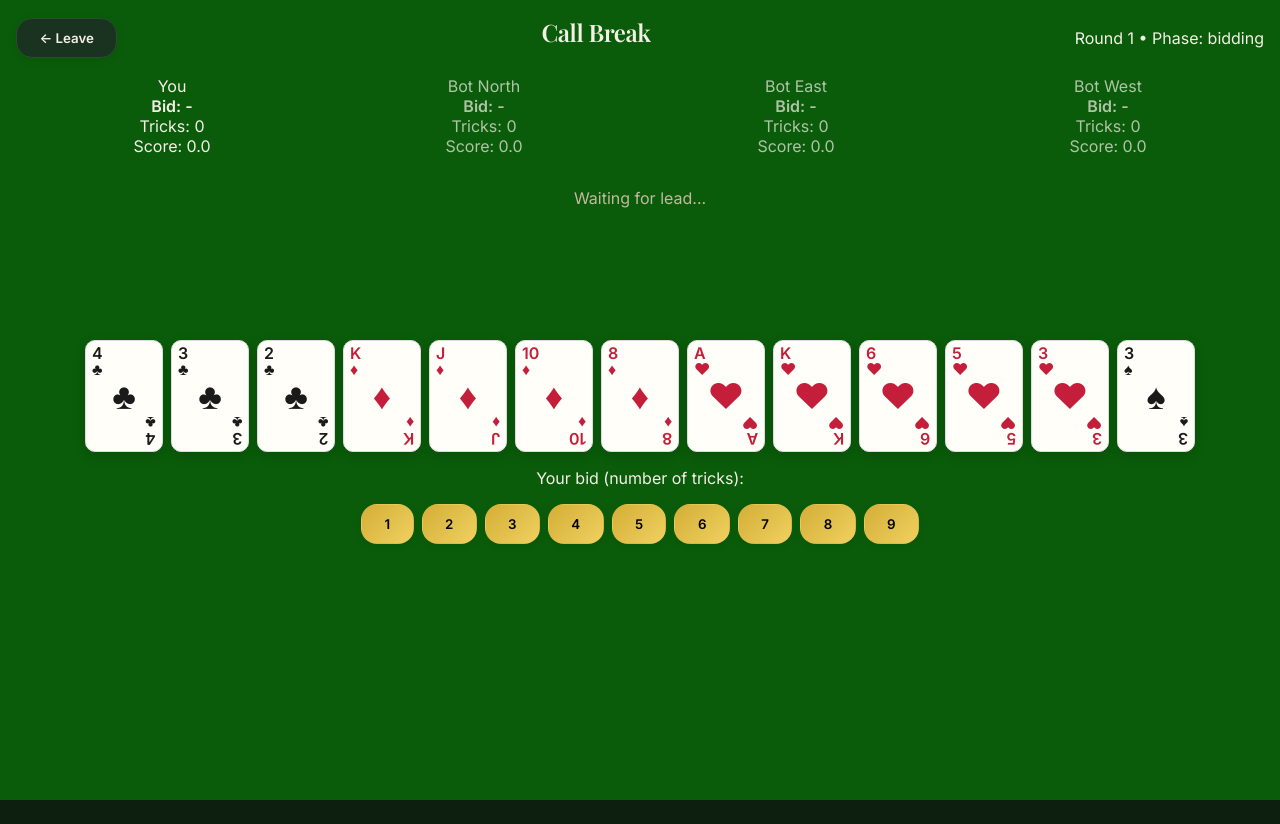
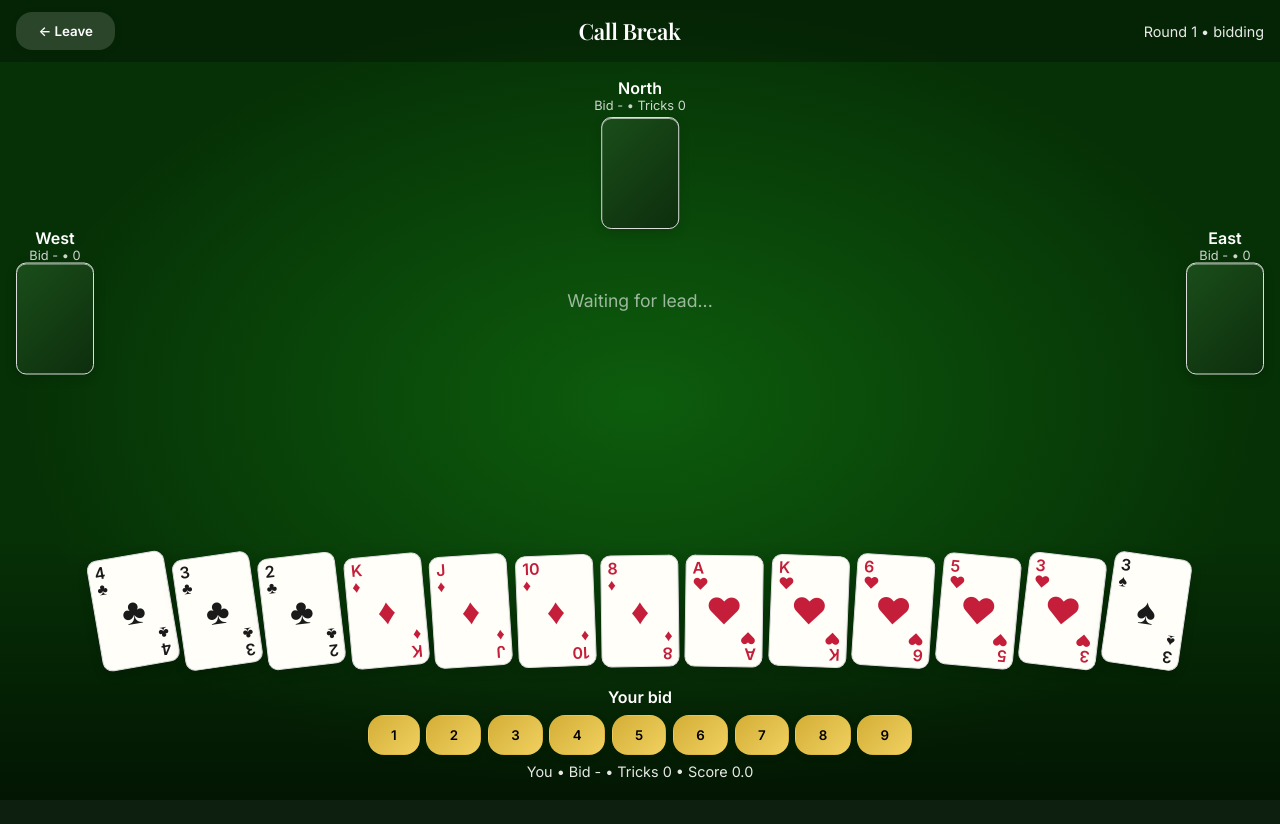
Before and after one commit to risingdragons7/taas_khelam, a React (Vite) app: page /play/call-break in a window 1280 px wide. Built offline with nearby package versions, Linux system fonts and the light colour scheme.

Commit message:
Improve Call Break table layout with fixed hand and dealing feel

```diff
--- a/src/games/callbreak/PlayCallBreak.tsx
+++ b/src/games/callbreak/PlayCallBreak.tsx
@@ -13,7 +13,7 @@ import {
 import { loadProfile, saveProfile, recordMatch } from '../../store/profile';
 import type { Card } from '../../utils/cards';
 
-const PLAYER_NAMES = ['You', 'Bot North', 'Bot East', 'Bot West'];
+const PLAYER_NAMES = ['You', 'North', 'East', 'West'];
 
 export function PlayCallBreak() {
   const navigate = useNavigate();
@@ -21,24 +21,31 @@ export function PlayCallBreak() {
   const [selectedCard, setSelectedCard] = useState<Card | null>(null);
   const [difficulty] = useState<'intermediate'>('intermediate');
   const [showResult, setShowResult] = useState(false);
+  const [dealing, setDealing] = useState(true);
+
+  useEffect(() => {
+    const t = setTimeout(() => setDealing(false), 1200);
+    return () => clearTimeout(t);
+  }, []);
 
   // Bot turns
   useEffect(() => {
+    if (dealing) return;
     if (state.phase === 'bidding' && state.currentBidder !== 0) {
       const timer = setTimeout(() => {
         const bid = botBid(state, state.currentBidder, difficulty);
         setState(prev => placeBid(prev, state.currentBidder, bid));
-      }, 800);
+      }, 700);
       return () => clearTimeout(timer);
     }
     if (state.phase === 'playing' && state.currentPlayer !== 0) {
       const timer = setTimeout(() => {
         const card = botPlay(state, state.currentPlayer, difficulty);
         if (card) setState(prev => playCard(prev, state.currentPlayer, card));
-      }, 1000);
+      }, 900);
       return () => clearTimeout(timer);
     }
-  }, [state.phase, state.currentBidder, state.currentPlayer, state]);
+  }, [state.phase, state.currentBidder, state.currentPlayer, state, dealing]);
 
   useEffect(() => {
     if (state.phase === 'round-end') {
@@ -72,88 +79,154 @@ export function PlayCallBreak() {
   const playerHand = state.hands[0];
   const legalMoves = state.phase === 'playing' && state.currentPlayer === 0 ? getLegalMoves(state, 0) : [];
 
+  const seatStyle = (pos: 'top' | 'left' | 'right'): React.CSSProperties => ({
+    position: 'absolute',
+    ...(pos === 'top' && { top: 16, left: '50%', transform: 'translateX(-50%)' }),
+    ...(pos === 'left' && { left: 16, top: '50%', transform: 'translateY(-50%)' }),
+    ...(pos === 'right' && { right: 16, top: '50%', transform: 'translateY(-50%)' }),
+    textAlign: 'center',
+    zIndex: 2,
+  });
+
   return (
-    <div style={{ minHeight: '100vh', background: 'var(--table)', padding: '1rem', color: 'var(--text)' }}>
-      <header style={{ display: 'flex', justifyContent: 'space-between', alignItems: 'center', marginBottom: '1rem' }}>
-        <button onClick={() => navigate('/')}>← Leave</button>
-        <h2>Call Break</h2>
-        <div>Round {state.round} • Phase: {state.phase}</div>
+    <div style={{
+      height: '100vh',
+      background: 'radial-gradient(ellipse at center, #0d5c0d 0%, #063006 70%)',
+      color: '#fff',
+      display: 'flex',
+      flexDirection: 'column',
+      overflow: 'hidden',
+      position: 'relative',
+    }}>
+      {/* Header */}
+      <header style={{ display: 'flex', justifyContent: 'space-between', alignItems: 'center', padding: '0.75rem 1rem', background: 'rgba(0,0,0,0.25)', zIndex: 10 }}>
+        <button onClick={() => navigate('/')} style={{ background: 'rgba(255,255,255,0.15)', color: '#fff', border: 'none' }}>← Leave</button>
+        <h2 style={{ margin: 0, fontSize: '1.4rem' }}>Call Break</h2>
+        <div style={{ fontSize: '0.9rem', opacity: 0.9 }}>Round {state.round} • {state.phase}</div>
       </header>
 
-      {/* Scores */}
-      <div style={{ display: 'flex', justifyContent: 'space-around', marginBottom: '1rem' }}>
-        {PLAYER_NAMES.map((name, i) => (
-          <div key={i} style={{ textAlign: 'center', opacity: state.currentPlayer === i ? 1 : 0.7 }}>
-            <div>{name}</div>
-            <div style={{ fontWeight: 'bold' }}>Bid: {state.bids[i] ?? '-'}</div>
-            <div>Tricks: {state.tricksWon[i]}</div>
-            <div>Score: {state.scores[i].toFixed(1)}</div>
+      {/* Table area */}
+      <div style={{ flex: 1, position: 'relative' }}>
+        {/* Opponent seats */}
+        <div style={seatStyle('top')}>
+          <div style={{ fontWeight: 600 }}>{PLAYER_NAMES[1]}</div>
+          <div style={{ fontSize: '0.8rem', opacity: 0.8 }}>Bid {state.bids[1] ?? '-'} • Tricks {state.tricksWon[1]}</div>
+          <div style={{ display: 'flex', justifyContent: 'center', marginTop: 4 }}>
+            <PlayingCard card={null} faceDown />
+          </div>
+        </div>
+
+        <div style={seatStyle('left')}>
+          <div style={{ fontWeight: 600 }}>{PLAYER_NAMES[3]}</div>
+          <div style={{ fontSize: '0.8rem', opacity: 0.8 }}>Bid {state.bids[3] ?? '-'} • {state.tricksWon[3]}</div>
+          <PlayingCard card={null} faceDown />
+        </div>
+
+        <div style={seatStyle('right')}>
+          <div style={{ fontWeight: 600 }}>{PLAYER_NAMES[2]}</div>
+          <div style={{ fontSize: '0.8rem', opacity: 0.8 }}>Bid {state.bids[2] ?? '-'} • {state.tricksWon[2]}</div>
+          <PlayingCard card={null} faceDown />
+        </div>
+
+        {/* Center trick */}
+        <div style={{
+          position: 'absolute',
+          top: '50%',
+          left: '50%',
+          transform: 'translate(-50%, -50%)',
+          display: 'flex',
+          gap: '1rem',
+          minHeight: 120,
+          alignItems: 'center',
+          justifyContent: 'center',
+        }}>
+          {state.currentTrick.length === 0 && !dealing && (
+            <div style={{ opacity: 0.6, fontSize: '1.1rem' }}>Waiting for lead...</div>
+          )}
+          {dealing && <div style={{ opacity: 0.7 }}>Dealing cards...</div>}
+          {state.currentTrick.map((play, i) => (
+            <div key={i} style={{ textAlign: 'center' }}>
+              <PlayingCard card={play.card} />
+              <div style={{ fontSize: '0.75rem', marginTop: 4 }}>{PLAYER_NAMES[play.player]}</div>
             </div>
           ))}
         </div>
-
-      {/* Current Trick */}
-      <div style={{ display: 'flex', justifyContent: 'center', gap: '1rem', minHeight: 120, margin: '2rem 0' }}>
-        {state.currentTrick.map((play, i) => (
-          <div key={i} style={{ textAlign: 'center' }}>
-            <PlayingCard card={play.card} />
-            <small>{PLAYER_NAMES[play.player]}</small>
-          </div>
-        ))}
-        {state.currentTrick.length === 0 && <div style={{ color: 'var(--textMuted)' }}>Waiting for lead...</div>}
       </div>
 
-      {/* Player Hand */}
-      <div style={{ display: 'flex', justifyContent: 'center', gap: '0.5rem', flexWrap: 'wrap', marginBottom: '1rem' }}>
-        {playerHand.map(card => {
+      {/* Player area fixed at bottom */}
+      <div style={{
+        background: 'linear-gradient(to top, rgba(0,0,0,0.55), transparent)',
+        padding: '1rem 0.5rem 1.25rem',
+        zIndex: 5,
+      }}>
+        {/* Hand */}
+        <div style={{
+          display: 'flex',
+          justifyContent: 'center',
+          gap: '0.4rem',
+          flexWrap: 'wrap',
+          marginBottom: '0.75rem',
+          minHeight: 120,
+        }}>
+          {playerHand.map((card, idx) => {
             const isLegal = legalMoves.some(c => c.id === card.id);
             const isSelected = selectedCard?.id === card.id;
             return (
+              <div key={card.id} style={{ transform: `rotate(${(idx - playerHand.length / 2) * 1.5}deg)`, transition: 'transform 0.2s' }}>
                 <PlayingCard
-              key={card.id}
                   card={card}
                   selected={isSelected}
                   onClick={() => isLegal && setSelectedCard(isSelected ? null : card)}
                   className={!isLegal && state.phase === 'playing' ? 'opacity-40' : ''}
                 />
+              </div>
             );
           })}
         </div>
 
         {/* Actions */}
+        <div style={{ textAlign: 'center', minHeight: 60 }}>
           {state.phase === 'bidding' && state.currentBidder === 0 && (
-        <div style={{ textAlign: 'center' }}>
-          <p>Your bid (number of tricks):</p>
-          <div style={{ display: 'flex', gap: '0.5rem', justifyContent: 'center', flexWrap: 'wrap' }}>
+            <>
+              <div style={{ marginBottom: 8, fontWeight: 600 }}>Your bid</div>
+              <div style={{ display: 'flex', gap: '0.4rem', justifyContent: 'center', flexWrap: 'wrap' }}>
                 {Array.from({ length: 9 }, (_, i) => i + 1).map(b => (
-              <button key={b} onClick={() => handleBid(b)} className="primary">{b}</button>
+                  <button key={b} onClick={() => handleBid(b)} className="primary" style={{ minWidth: 40 }}>{b}</button>
                 ))}
               </div>
+            </>
+          )}
+          {state.phase === 'playing' && state.currentPlayer === 0 && (
+            <button onClick={handlePlay} disabled={!selectedCard} className="primary" style={{ fontSize: '1.05rem', padding: '0.75rem 2rem' }}>
+              Play Card
+            </button>
+          )}
+          {state.phase === 'playing' && state.currentPlayer !== 0 && (
+            <div style={{ opacity: 0.7 }}>{PLAYER_NAMES[state.currentPlayer]} is playing...</div>
+          )}
         </div>
-      )}
 
-      {state.phase === 'playing' && state.currentPlayer === 0 && (
-        <div style={{ textAlign: 'center' }}>
-          <button onClick={handlePlay} disabled={!selectedCard} className="primary">
-            Play Selected Card
-          </button>
-          {legalMoves.length > 0 && <p style={{ color: 'var(--textMuted)' }}>Must follow suit if possible</p>}
+        {/* Your score strip */}
+        <div style={{ textAlign: 'center', marginTop: 8, fontSize: '0.9rem', opacity: 0.9 }}>
+          You • Bid {state.bids[0] ?? '-'} • Tricks {state.tricksWon[0]} • Score {state.scores[0].toFixed(1)}
         </div>
-      )}
+      </div>
 
       {showResult && (
         <div style={{
-          position: 'fixed', inset: 0, background: 'rgba(0,0,0,0.7)', display: 'flex',
+          position: 'fixed', inset: 0, background: 'rgba(0,0,0,0.75)', display: 'flex',
           alignItems: 'center', justifyContent: 'center', zIndex: 200,
         }}>
-          <div className="card" style={{ maxWidth: 400, textAlign: 'center' }}>
+          <div className="card" style={{ maxWidth: 400, textAlign: 'center', background: '#1a1a1a', color: '#fff' }}>
             <h2>Round Complete</h2>
             <p>Your score this round: {state.scores[0].toFixed(1)}</p>
             <button onClick={() => {
               setState(createInitialState());
               setShowResult(false);
+              setDealing(true);
+              setTimeout(() => setDealing(false), 1200);
             }} className="primary">Play Again</button>
-            <button onClick={() => navigate('/')} style={{ marginLeft: '1rem' }}>Home</button>
+            <button onClick={() => navigate('/')} style={{ marginLeft: '1rem', background: 'rgba(255,255,255,0.1)', color: '#fff' }}>Home</button>
           </div>
         </div>
       )}
```
Lines whose indentation alone changed are shown as unchanged.
